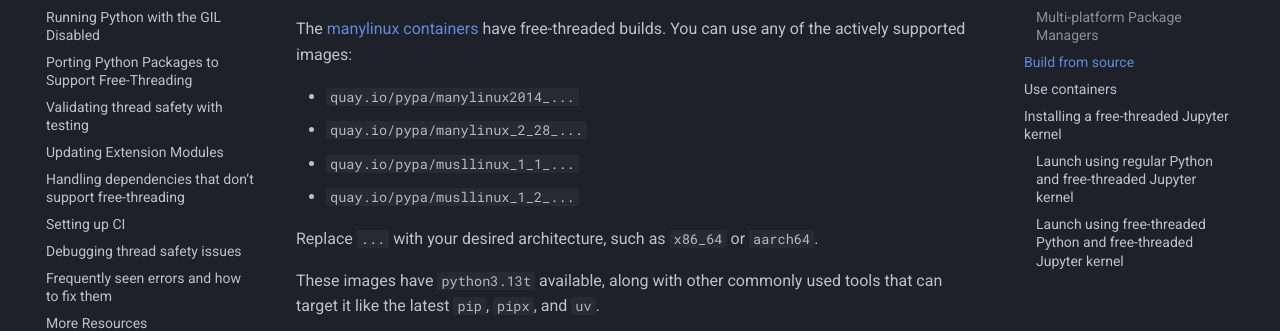
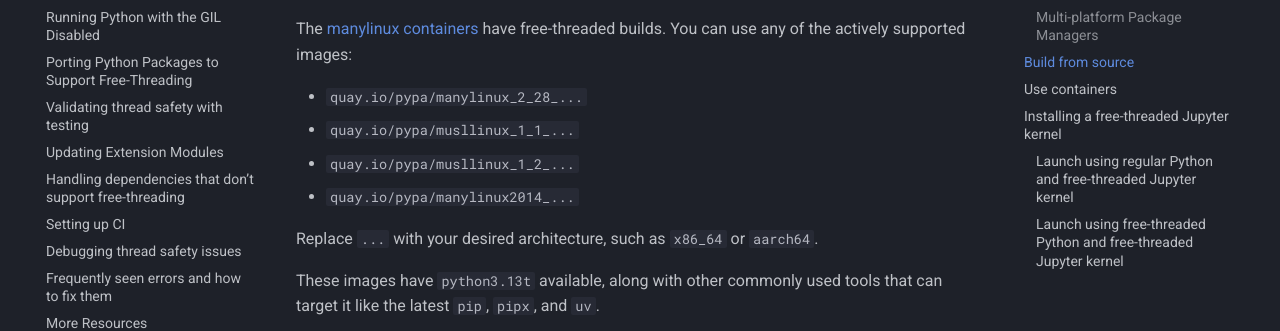
Before and after one commit to Quansight-Labs/free-threaded-compatibility, an MkDocs documentation site: the page built from docs/installing-cpython.md, in a window 1280 px wide and 900 px high, scrolled down 2759 px. Shown: the part 172-503 px from the top of the window. Built offline with MkDocs 1.6.1 and Material for MkDocs 9.7.7, drawn with Linux system fonts in a browser that asks for light colours; comment, search, counter and statistics services are not loaded.

```diff
--- a/docs/installing-cpython.md
+++ b/docs/installing-cpython.md
@@ -267,10 +267,10 @@ pyenv install --debug --keep 3.13.1
 The [manylinux containers](https://github.com/pypa/manylinux) have free-threaded
 builds. You can use any of the actively supported images:
 
-- `quay.io/pypa/manylinux2014_...`
 - `quay.io/pypa/manylinux_2_28_...`
 - `quay.io/pypa/musllinux_1_1_...`
 - `quay.io/pypa/musllinux_1_2_...`
+- `quay.io/pypa/manylinux2014_...`
 
 Replace `...` with your desired architecture, such as `x86_64` or `aarch64`.
 
```
Also changed, not shown: docs/tracking.md (+1 -1 lines).
